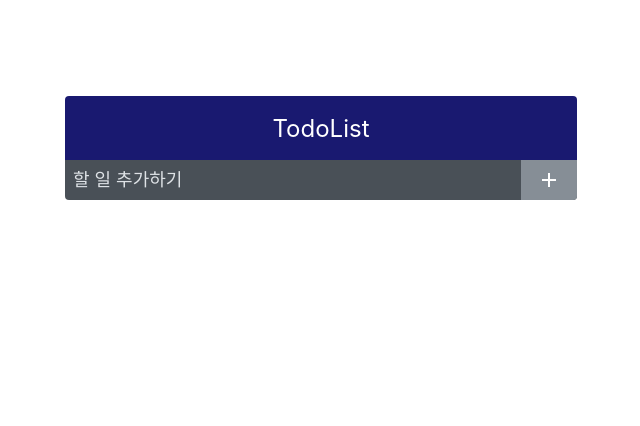
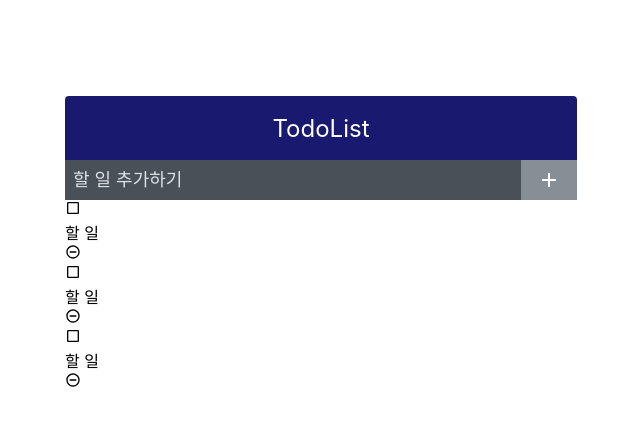
Before and after one commit to yeeun-b/React-Project, a React (Create React App) app: page /todolist in a window 1280 px wide. Shown: the top 426 px of the page, without its empty margins (319-959 px from the left). Built offline with nearby package versions, Linux system fonts and the light colour scheme.

Commit message:
0902 TodoList 페이지에 import

```diff
--- a/src/Todolist.js
+++ b/src/Todolist.js
@@ -1,7 +1,8 @@
 import React from "react";
 // import useState from "react";
 import './Todolist.css';
-import TodoInsert from './TodoInsert';
+import TodoInsert from './TodoInsert'; // 할 일 추가하는 페이지
+import TodoListList from "./TodoListList"; // 할 일 목록
 
 const TodoList = ({todos}) => {
     return (
@@ -9,6 +10,7 @@ const TodoList = ({todos}) => {
             <div className="Todo-title">TodoList</div>
             <div className="content">{todos}</div>
             <TodoInsert /> {/* 할 일 추가하는 페이지 */}
+            <TodoListList />
         </div>
     );
 };
```
